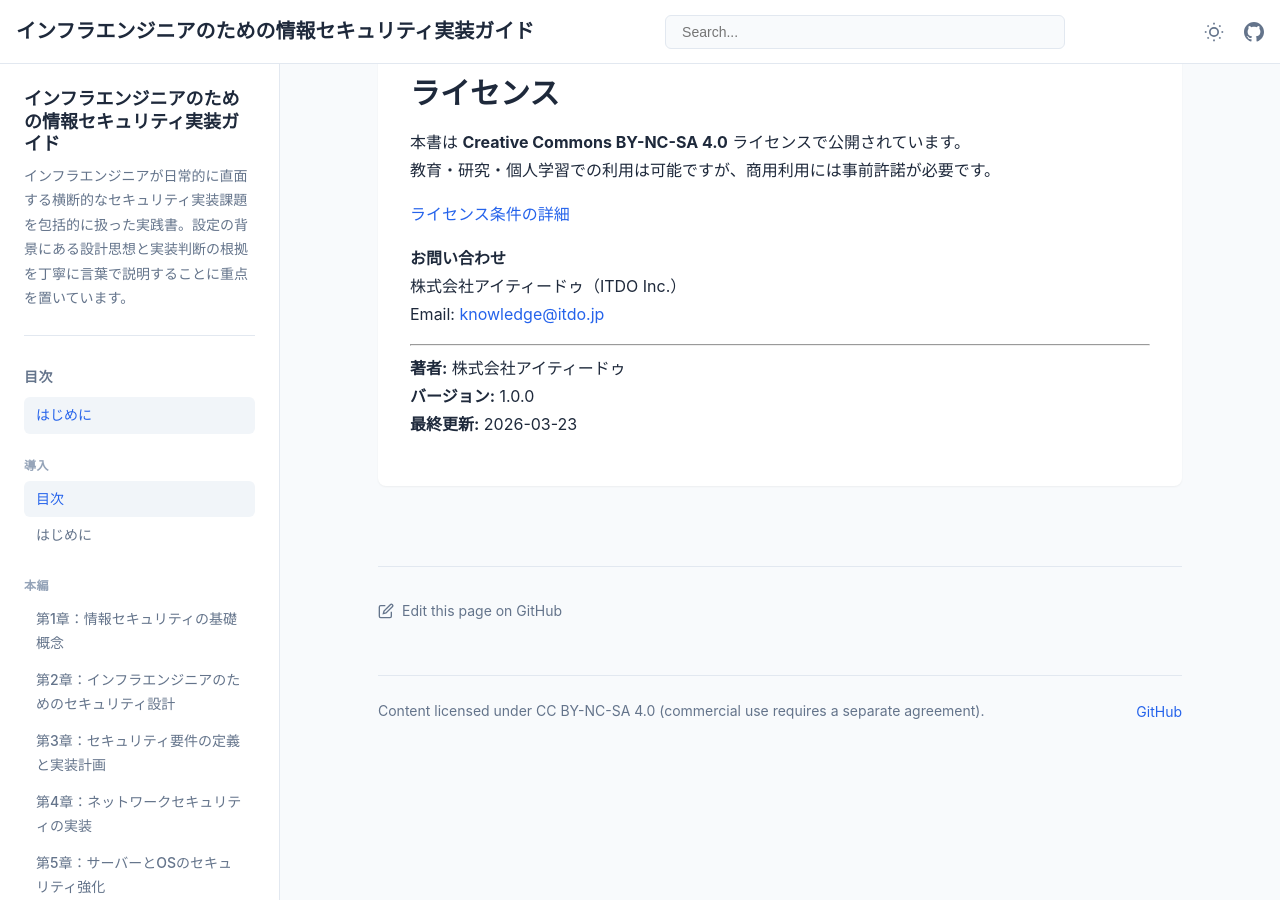
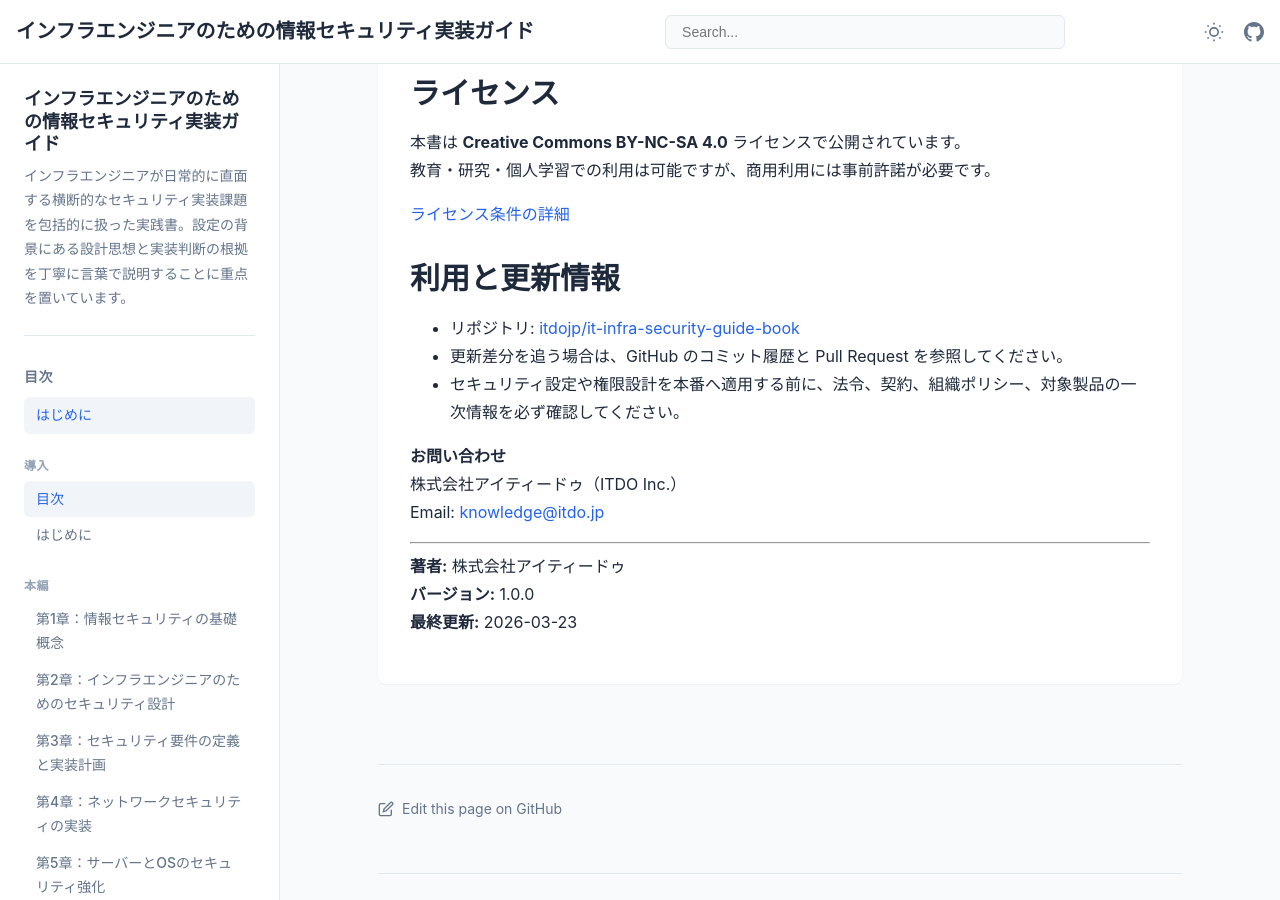
Before and after one commit to itdojp/it-infra-security-guide-book, a Jekyll site: the page built from docs/index.md, in a window 1280 px wide and 900 px high, scrolled down 4199 px. Built offline with Jekyll 4.4.1, drawn with Linux system fonts in a browser that asks for light colours.

Commit message:
docs: improve security guide index guidance

```diff
--- a/docs/index.md
+++ b/docs/index.md
@@ -144,6 +144,12 @@ SOC、SIEM、自動化
 
 [ライセンス条件の詳細](https://github.com/itdojp/it-engineer-knowledge-architecture/blob/main/LICENSE.md)
 
+## 利用と更新情報
+
+- リポジトリ: [itdojp/it-infra-security-guide-book](https://github.com/itdojp/it-infra-security-guide-book)
+- 更新差分を追う場合は、GitHub のコミット履歴と Pull Request を参照してください。
+- セキュリティ設定や権限設計を本番へ適用する前に、法令、契約、組織ポリシー、対象製品の一次情報を必ず確認してください。
+
 **お問い合わせ**
 株式会社アイティードゥ（ITDO Inc.）
 Email: [knowledge@itdo.jp](mailto:knowledge@itdo.jp)
```
